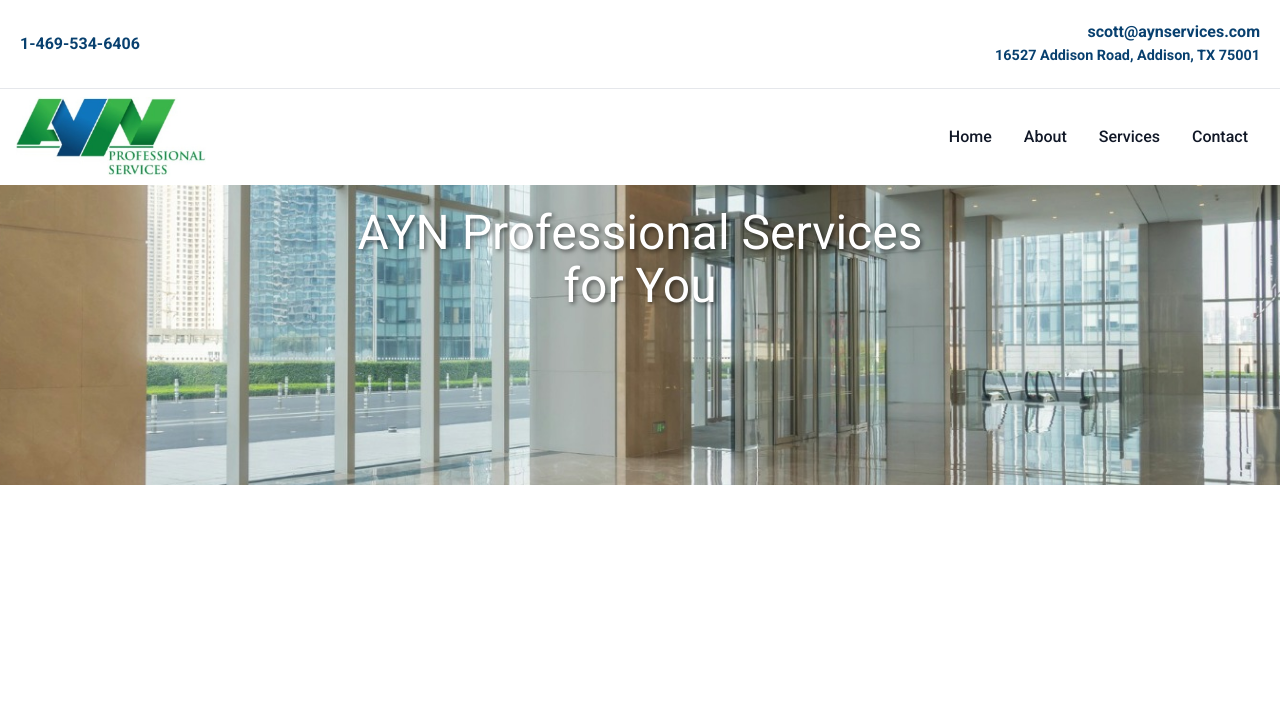
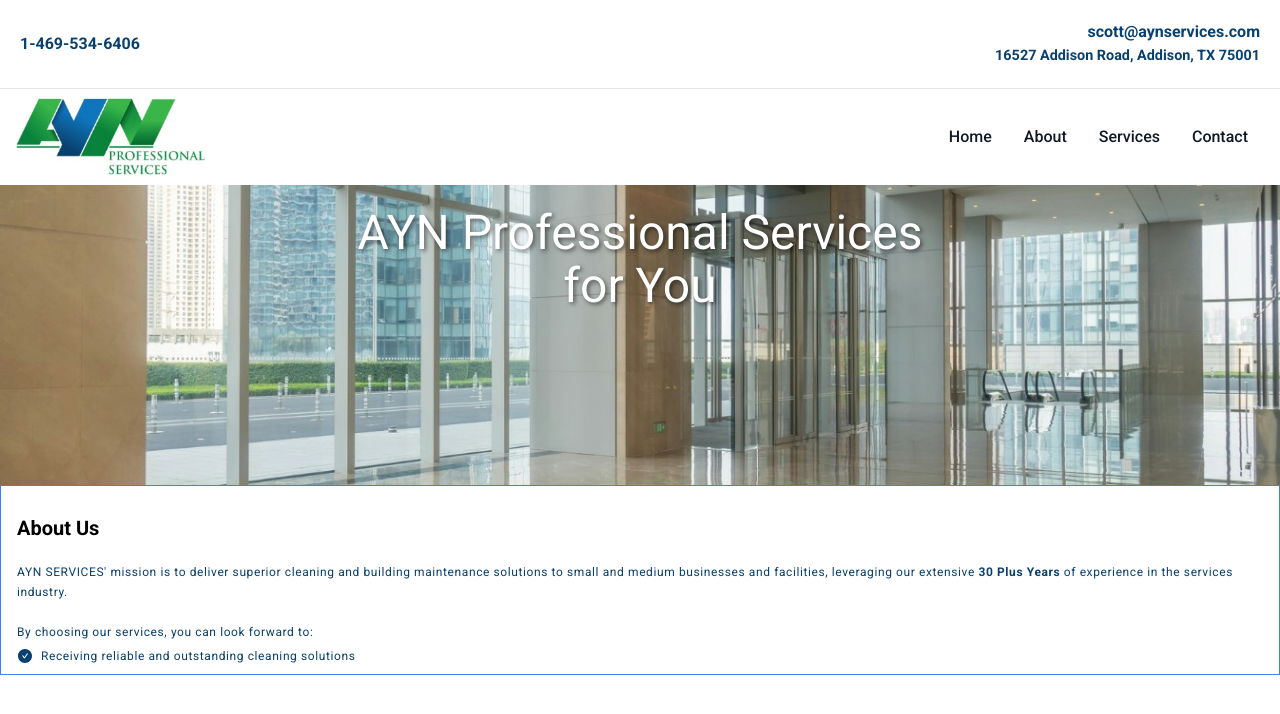
Before and after one commit to KurtisIvey/ayn-services, a React (Vite) app: page / in a window 1280 px wide. Shown: the top 714 px of the page. Built offline with nearby package versions, Linux system fonts and the light colour scheme.

Commit message:
update about us section

```diff
--- a/package.json
+++ b/package.json
@@ -12,6 +12,7 @@
   "dependencies": {
     "react": "^18.2.0",
     "react-dom": "^18.2.0",
+    "react-icons": "^4.10.1",
     "react-router-dom": "^6.14.2"
   },
   "devDependencies": {
--- /dev/null
+++ b/src/Components/About.tsx
@@ -0,0 +1,34 @@
+import React from "react";
+import { AiFillCheckCircle } from "react-icons/ai";
+type Props = {};
+
+const About = (props: Props) => {
+  return (
+    <section className="mx-auto w-screen ">
+      <div className="max-w-screen-xl  mx-auto px-4 py-2 border border-blue-500 flex flex-col text-left">
+        <h2 className="text-xl font-semibold mt-5">About Us</h2>
+        <p className="text-xs leading-5 tracking-wider mt-5 text-[#08406f]">
+          AYN SERVICES' mission is to deliver superior cleaning and building
+          maintenance solutions to small and medium businesses and facilities,
+          leveraging our extensive <strong>30 Plus Years</strong> of experience
+          in the services industry.
+        </p>
+        <div className=" text-[#08406f] text-xs leading-5 tracking-wider">
+          <p className=" mt-5">
+            By choosing our services, you can look forward to:
+          </p>
+          <div>
+            <p className="mt-1 flex flex-row ">
+              <span className="mt-[2px] mr-2">
+                <AiFillCheckCircle size={16} />
+              </span>
+              Receiving reliable and outstanding cleaning solutions
+            </p>
+          </div>
+        </div>
+      </div>
+    </section>
+  );
+};
+
+export default About;
--- a/src/Pages/Home/Home.tsx
+++ b/src/Pages/Home/Home.tsx
@@ -2,6 +2,7 @@ import React, { useEffect } from "react";
 import Navbar from "../../Components/Navbar";
 
 import Banner from "../../Components/Banner";
+import About from "../../Components/About";
 
 const Home: React.FC = () => {
   useEffect(() => {
@@ -11,6 +12,7 @@ const Home: React.FC = () => {
     <section className=" mx-auto">
       <Navbar />
       <Banner />
+      <About />
     </section>
   );
 };
```
Also changed, not shown: 1 other file (tests, documents, lock files or other folders).
